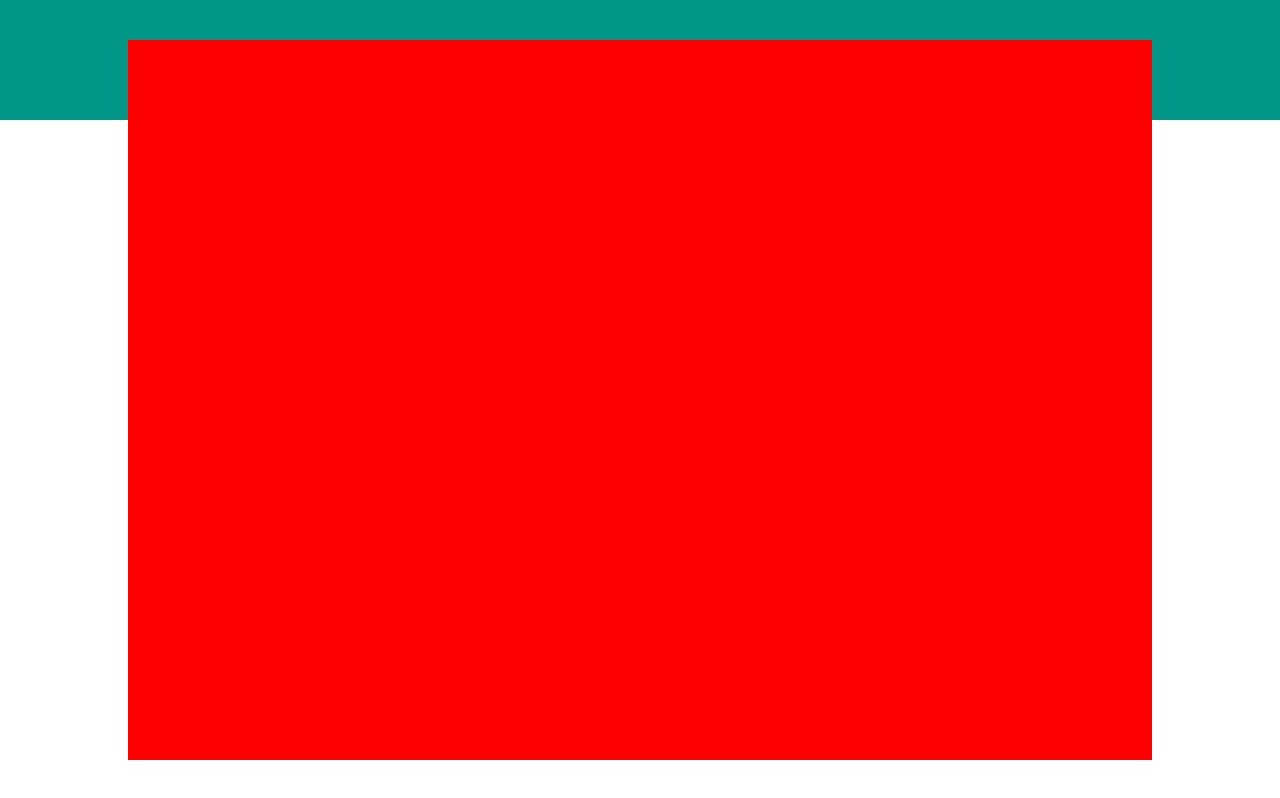
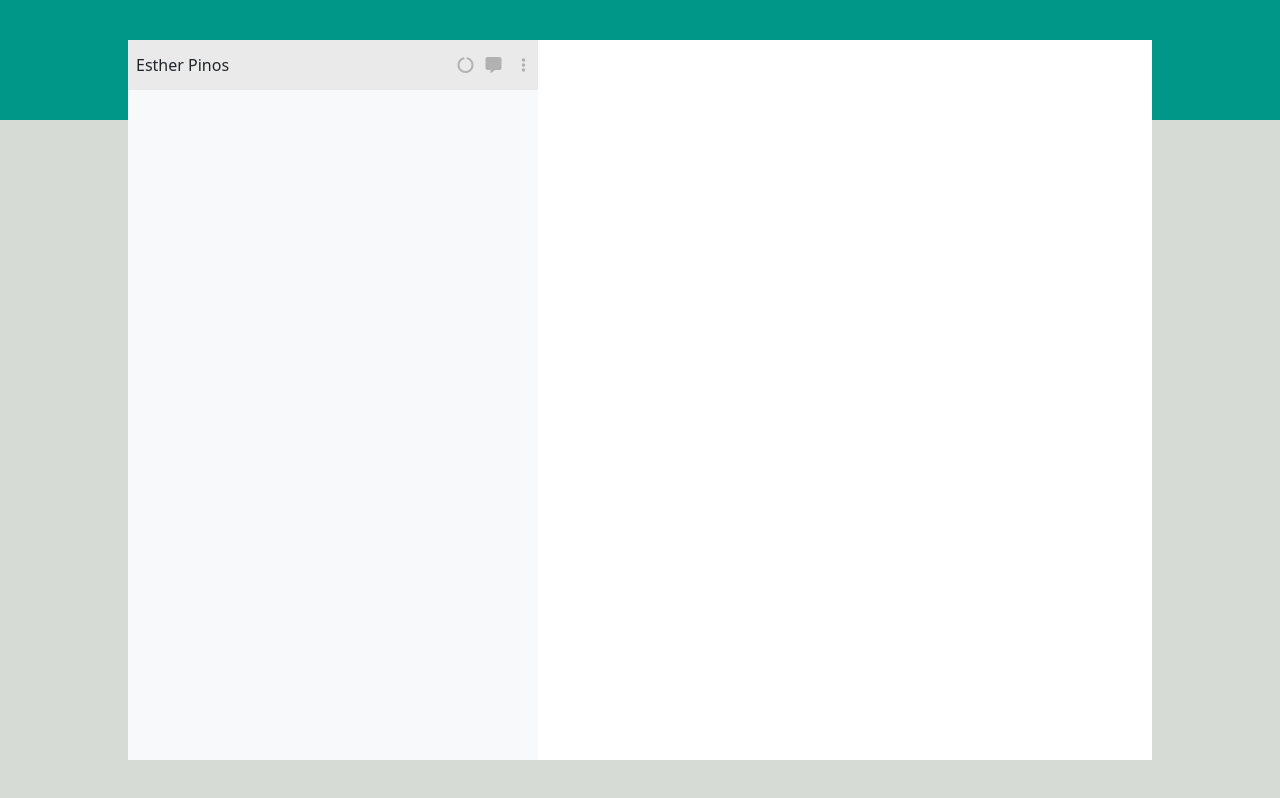
Before and after one commit to estherpinos/vue-boolzapp, a plain HTML site: page index.html in a window 1280 px wide. Drawn offline with nearby package versions, Linux system fonts and the light colour scheme.

Commit message:
Add [section left and right]

```diff
--- a/index.html
+++ b/index.html
@@ -9,10 +9,8 @@
    <script src="https://unpkg.com/vue@3/dist/vue.global.js"></script>
 
 
-   <!-- BOOTSTRAP -->
-     <link href="https://cdn.jsdelivr.net/npm/bootstrap@5.3.2/dist/css/bootstrap.min.css" rel="stylesheet"
-     integrity="sha384-T3c6CoIi6uLrA9TneNEoa7RxnatzjcDSCmG1MXxSR1GAsXEV/Dwwykc2MPK8M2HN" crossorigin="anonymous">
-     <script src="https://cdn.jsdelivr.net/npm/bootstrap@5.3.2/dist/js/bootstrap.bundle.min.js" integrity="sha384-C6RzsynM9kWDrMNeT87bh95OGNyZPhcTNXj1NW7RuBCsyN/o0jlpcV8Qyq46cDfL" crossorigin="anonymous"></script>
+   <link href="https://cdn.jsdelivr.net/npm/bootstrap@5.3.2/dist/css/bootstrap.min.css" rel="stylesheet" integrity="sha384-T3c6CoIi6uLrA9TneNEoa7RxnatzjcDSCmG1MXxSR1GAsXEV/Dwwykc2MPK8M2HN" crossorigin="anonymous">
+    <script src="https://cdn.jsdelivr.net/npm/bootstrap@5.3.2/dist/js/bootstrap.bundle.min.js" integrity="sha384-C6RzsynM9kWDrMNeT87bh95OGNyZPhcTNXj1NW7RuBCsyN/o0jlpcV8Qyq46cDfL" crossorigin="anonymous"></script>
 
    <!-- CSS -->
      <link rel="stylesheet" href="style.css">
@@ -25,7 +23,23 @@
 
   <main>
     <div class="green position-relative "></div>
-    <div class="screen-app position-absolute "></div>
+    <div class="screen-app position-absolute d-flex justify-content-between ">
+      <div class="persone bg-light">
+        <div class="bar-utente d-flex justify-content-between px-2">
+          <div class="profilo d-flex align-items-center ">
+            <img src="" alt="">
+            <p class="m-0 ">Esther Pinos</p>
+          </div>
+          <div class="menu-utente d-flex align-items-center">
+            <i class="fa-solid fa-circle-notch px-2 " style="color: #B1B1B1;">
+            <i class="fa-solid fa-message px-2 " style="color: #B1B1B1;"></i></i>
+            <i class="fa-solid fa-ellipsis-vertical px-1" style="color: #B1B1B1;"></i>
+
+          </div>
+        </div>
+      </div>
+      <div class="chats bg-white "></div>
+    </div>
   </main>
 
 
--- a/style.css
+++ b/style.css
@@ -1,3 +1,8 @@
+
+/* BODY */
+body{
+  background-color: #D7DBD6;
+}
 
 /* GREEN BAR */
 .green{
@@ -15,6 +20,23 @@
   top: 50%;
   left: 50%;
   transform: translate(-50%, -50%);
-  background-color: red;
+}
 
+/* PERSONE */
+.persone{
+  width: 40%;
+  height: 100%;
 }
+
+/* BAR UTENTE */
+.bar-utente{
+  width: 100%;
+  height: 50px;
+  background-color: #EAEAEA;
+}
+
+/* CHATS */
+.chats{
+  width: 60%;
+  height: 100%;
+}
```
